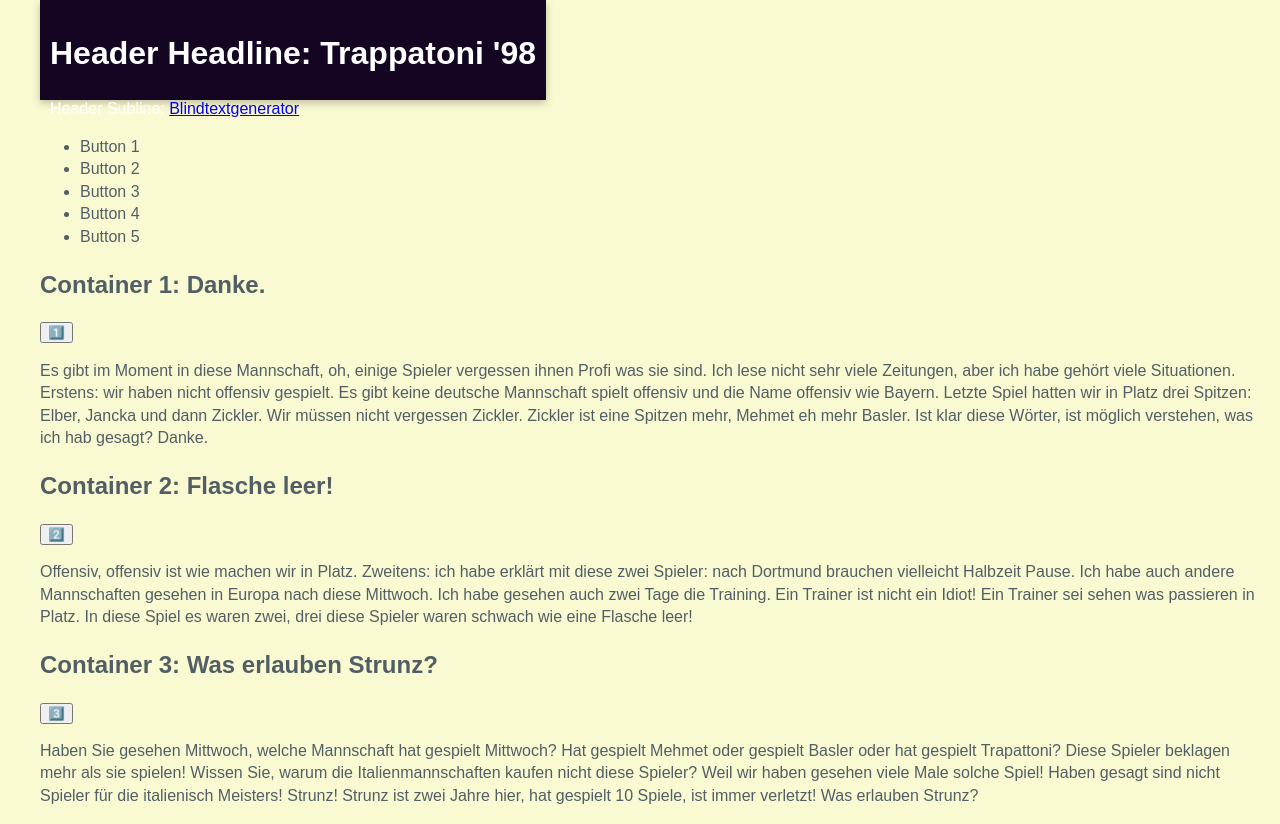
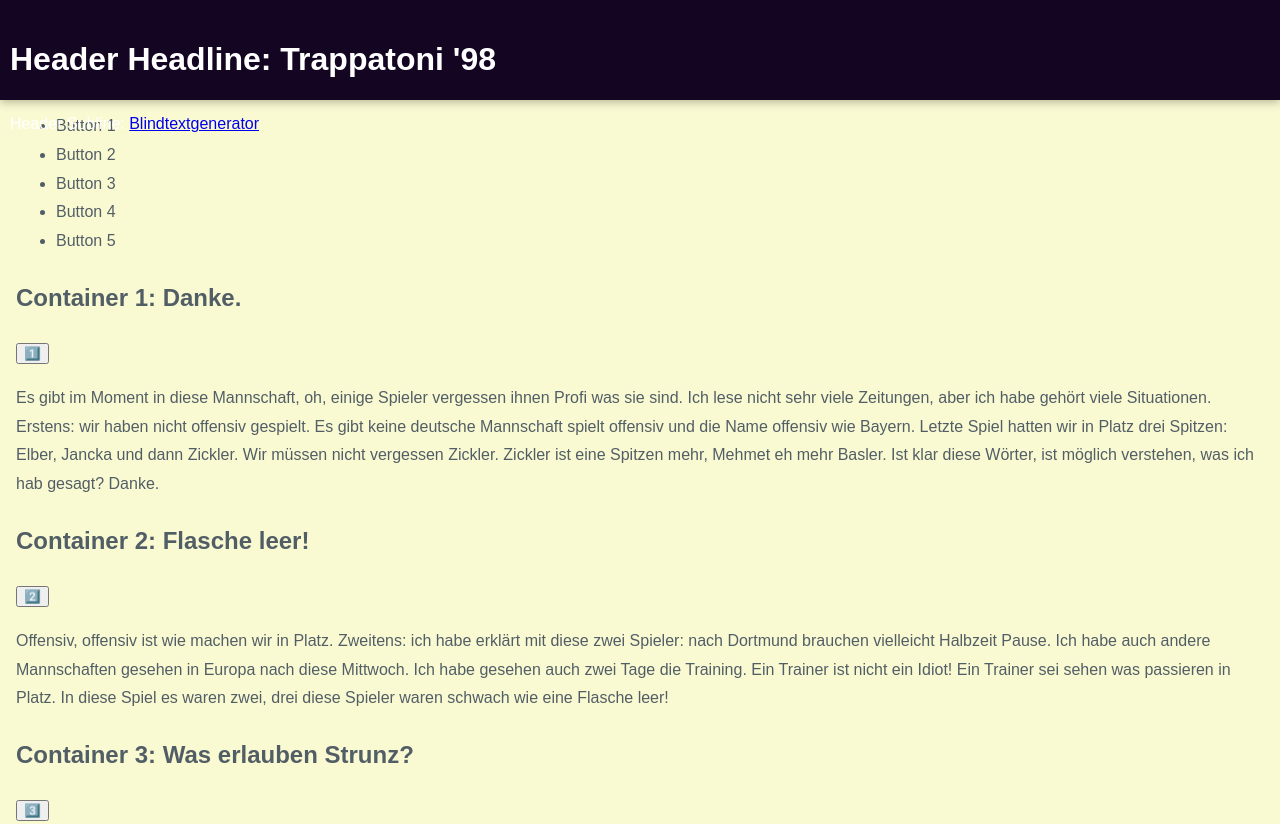
Before and after one commit to markusgemeinder/markusgemeinder, a plain HTML site: page index-2.html in a window 1280 px wide. Shown: the top 824 px of the page. Drawn offline with Linux system fonts and the light colour scheme.

Commit message:
Start new day testing

```diff
--- a/css/styles-2.css
+++ b/css/styles-2.css
@@ -6,8 +6,8 @@ body {
   font-family: "Istok Web", Arial, Helvetica, sans-serif;
   font-size: 1rem;
   color: #525e66;
-  line-height: 1.4;
-  padding: 40px;
+  line-height: 1.8;
+  padding: 1rem;
   display: inline-block;
   background-color: lightgoldenrodyellow;
 }
@@ -30,9 +30,10 @@ body {
   position: fixed;
   /* position: sticky; */
   top: 0;
+
   /* box full screen: --> set left + right = 0 */
-  /* left: 0;
-  right: 0; */
+  left: 0;
+  right: 0;
   z-index: 1;
 }
 
```
